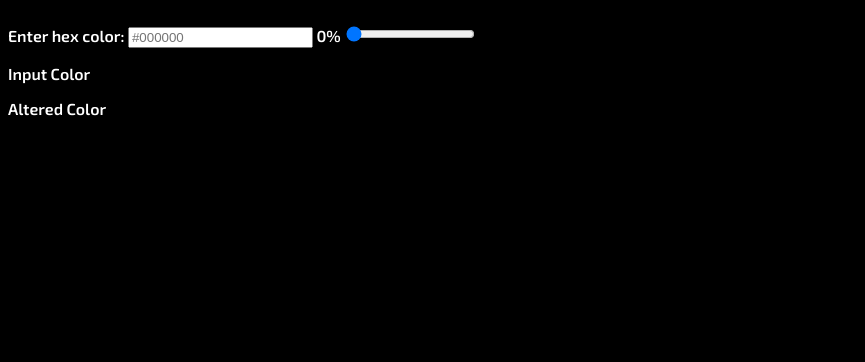
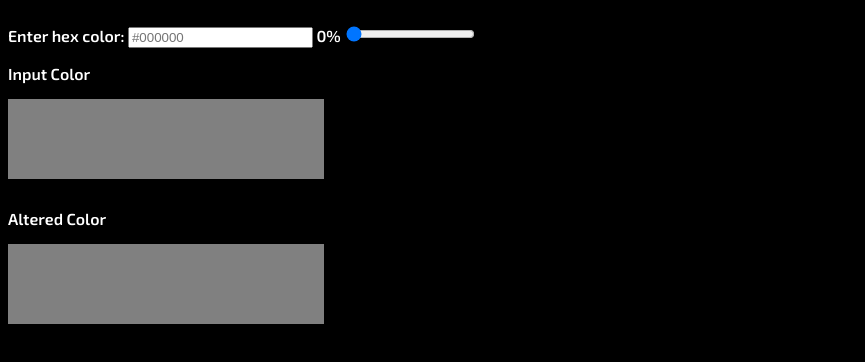
Before and after one commit to otisvg/js-color-changer, a plain HTML site: page index.html in a window 1280 px wide. Shown: the part 128-490 px from the top of the page, without its empty margins (0-865 px from the left). Drawn offline with Linux system fonts and the light colour scheme.

Commit message:
div box styling

```diff
--- a/style.css
+++ b/style.css
@@ -9,3 +9,10 @@ body {
   padding-bottom: 50px;
   text-align: center;
 }
+
+.box {
+  width: 25%;
+  height: 80px;
+  background-color: grey;
+  margin-bottom: 30px;
+}
```
